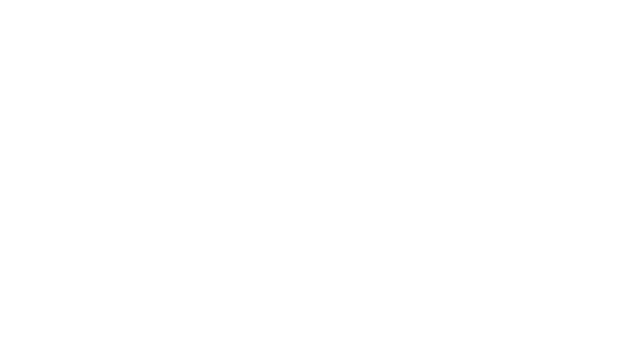
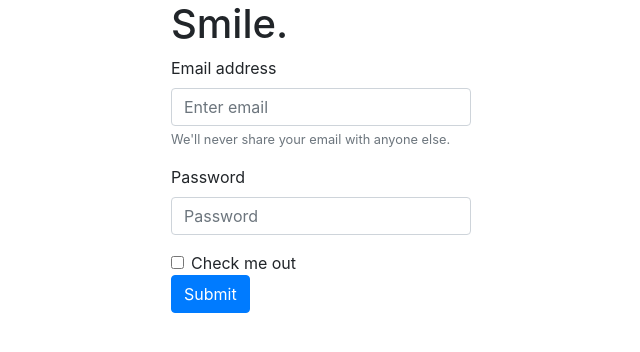
Before and after one commit to morgan-willock/smile-react, a React (Create React App) app: page /bootstrap-login in a window 1280 px wide. Shown: the top 352 px of the page, without its empty margins (319-959 px from the left). Built offline with nearby package versions, Linux system fonts and the light colour scheme.

Commit message:
Added test bootstrap login form with no functinality for testing style.

```diff
--- a/public/index.html
+++ b/public/index.html
@@ -24,6 +24,11 @@
       work correctly both with client-side routing and a non-root public URL.
       Learn how to configure a non-root public URL by running `npm run build`.
     -->
+
+    <link rel="stylesheet" href="https://stackpath.bootstrapcdn.com/bootstrap/4.1.0/css/bootstrap.min.css"
+    integrity="sha384-9gVQ4dYFwwWSjIDZnLEWnxCjeSWFphJiwGPXr1jddIhOegiu1FwO5qRGvFXOdJZ4"
+    crossorigin="anonymous">
+
     <title>React App</title>
   </head>
   <body>
@@ -39,5 +44,18 @@
       To begin the development, run `npm start` or `yarn start`.
       To create a production bundle, use `npm run build` or `yarn build`.
     -->
+
+    <script src="https://code.jquery.com/jquery-3.3.1.slim.min.js"
+    integrity="sha384-q8i/X+965DzO0rT7abK41JStQIAqVgRVzpbzo5smXKp4YfRvH+8abtTE1Pi6jizo"
+    crossorigin="anonymous"></script>
+
+    <script src="https://cdnjs.cloudflare.com/ajax/libs/popper.js/1.14.0/umd/popper.min.js"
+    integrity="sha384-cs/chFZiN24E4KMATLdqdvsezGxaGsi4hLGOzlXwp5UZB1LY//20VyM2taTB4QvJ"
+    crossorigin="anonymous"></script>
+
+    <script src="https://stackpath.bootstrapcdn.com/bootstrap/4.1.0/js/bootstrap.min.js"
+    integrity="sha384-uefMccjFJAIv6A+rW+L4AHf99KvxDjWSu1z9VI8SKNVmz4sk7buKt/6v9KI65qnm"
+    crossorigin="anonymous"></script>
+
   </body>
 </html>
--- a/src/App.js
+++ b/src/App.js
@@ -2,6 +2,8 @@ import './App.css';
 import DayPickerContainer from './DayPickerContainer';
 import { BrowserRouter as Router, Switch, Route, Link } from "react-router-dom";
 import Login from './Login'
+import BootstrapLogin from './BootstrapLogin'
+import './BootstrapLogin.css'
 
 function App() {
   return (
@@ -10,6 +12,9 @@ function App() {
         <Route exact path="/login-form">
           <Login />
         </Route>
+        <Route path="/bootstrap-login">
+          <BootstrapLogin />
+        </Route>
       </Switch>
     </Router>
   );
--- /dev/null
+++ b/src/BootstrapLogin.css
@@ -0,0 +1,5 @@
+.bootstrap-container {
+    width: 300px;
+    margin-left: auto;
+    margin-right: auto;
+}
--- /dev/null
+++ b/src/BootstrapLogin.js
@@ -0,0 +1,26 @@
+
+
+export default function BootstrapLogin() {
+
+    return (
+        <div className="bootstrap-container">
+            <h1>Smile.</h1>
+            <form>
+                <div className="form-group">
+                    <label for="exampleInputEmail1">Email address</label>
+                    <input type="email" className="form-control" id="exampleInputEmail1" aria-describedby="emailHelp" placeholder="Enter email"/>
+                    <small id="emailHelp" className="form-text text-muted">We'll never share your email with anyone else.</small>
+                </div>
+                <div className="form-group">
+                    <label for="exampleInputPassword1">Password</label>
+                    <input type="password" className="form-control" id="exampleInputPassword1" placeholder="Password"/>
+                </div>
+                <div className="form-check">
+                    <input type="checkbox" className="form-check-input" id="exampleCheck1"/>
+                    <label className="form-check-label" for="exampleCheck1">Check me out</label>
+                </div>
+                <button type="submit" className="btn btn-primary">Submit</button>
+            </form>
+        </div>
+        )
+}
```
